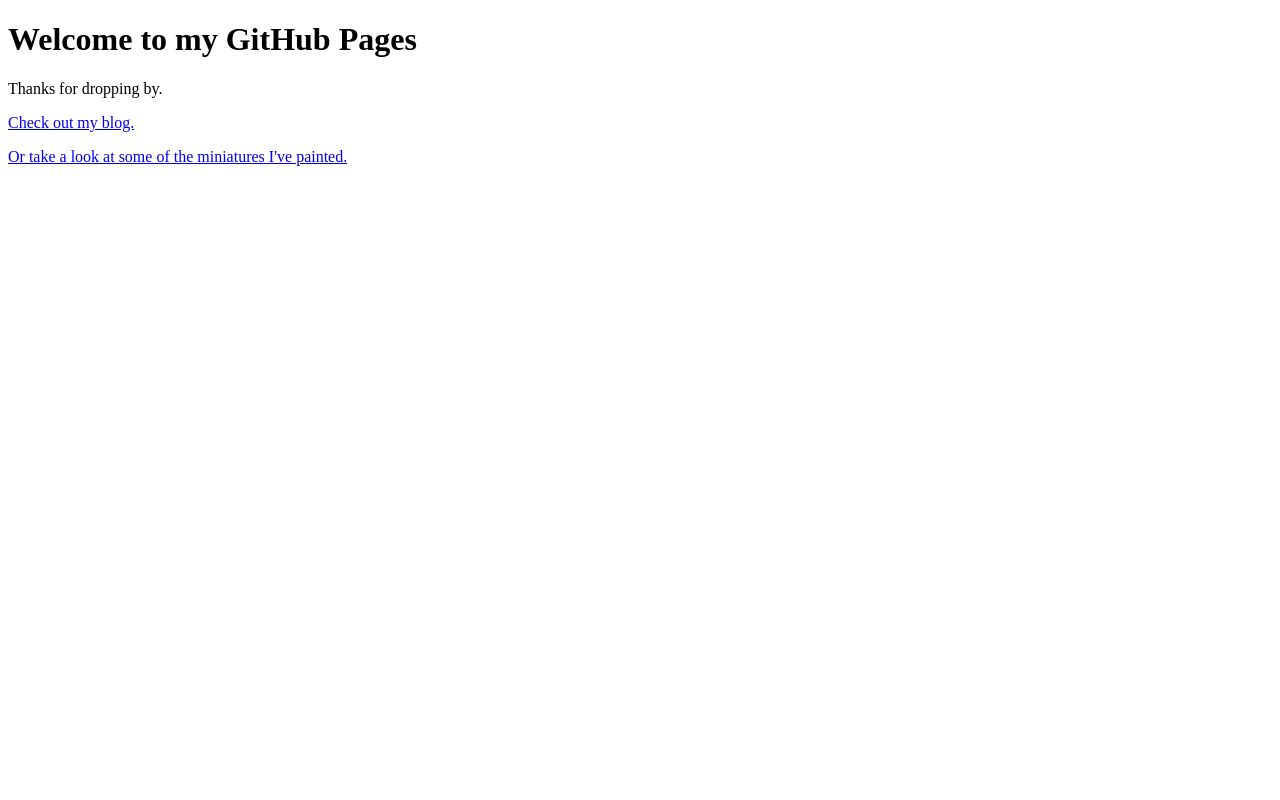
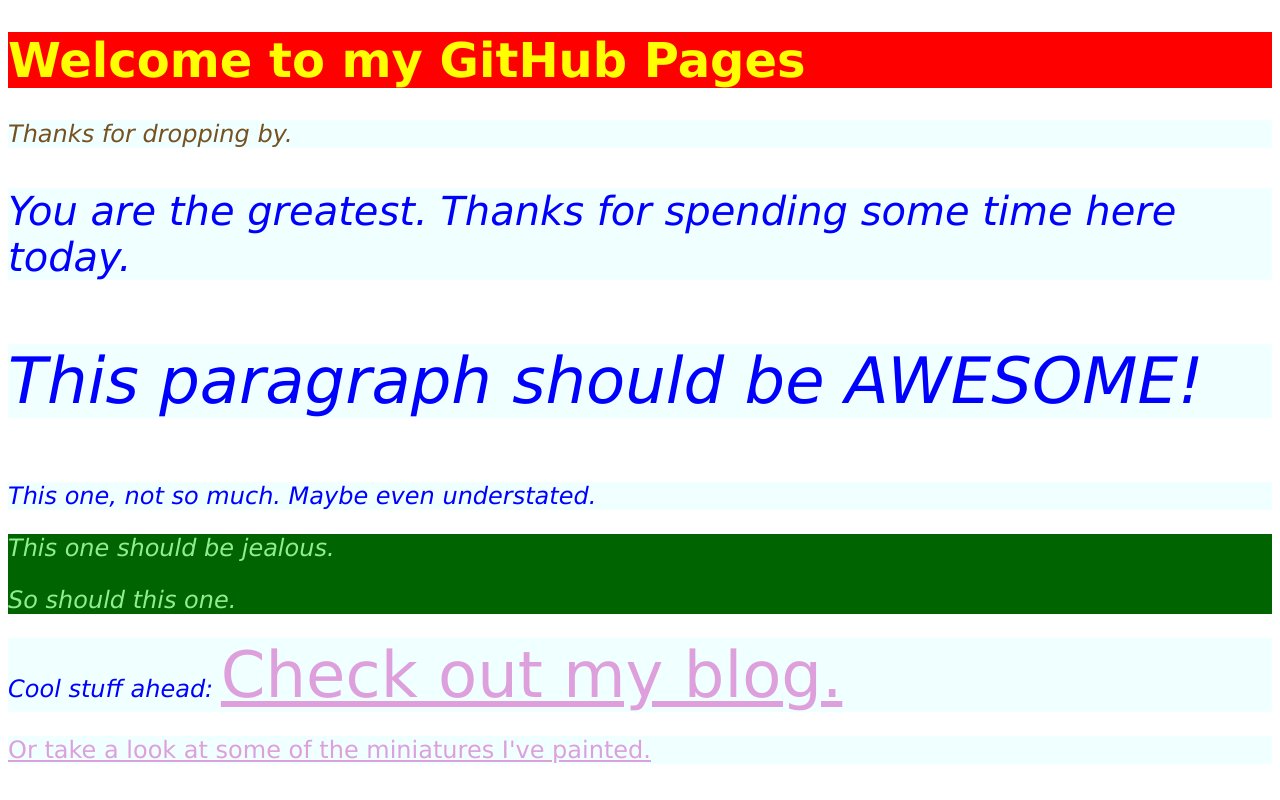
Before and after one commit to simonkingaby/simonkingaby.github.io, a plain HTML site: page index.html in a window 1280 px wide. Drawn offline with Linux system fonts and the light colour scheme.

Commit message:
Checking in after class

```diff
--- /dev/null
+++ b/bio.css
@@ -0,0 +1,3 @@
+p {
+    font-family: Verdana, Geneva, Tahoma, sans-serif;
+}
--- /dev/null
+++ b/index.css
@@ -0,0 +1,44 @@
+h1 {
+    color: yellow;
+    background-color: red;
+    font-family: Verdana, Geneva, Tahoma, sans-serif;
+    font-weight: bold;
+    font-size: 36pt;
+}
+
+p {
+    color: blue;
+    background-color: azure;
+    font-family: 'Lucida Sans', 'Lucida Sans Regular', 'Lucida Grande', 'Lucida Sans Unicode', Geneva, Verdana, sans-serif;
+    font-style: italic;
+    font-size: 18pt;
+}
+
+#P1 {
+    color: rgb(119, 81, 32);
+}
+
+#P2 {
+    font-size: 250%;
+}
+
+a {
+    font-style: normal;
+}
+
+a:visited {
+    color: rgba(95, 255, 47, 0.171);
+}
+
+a:link {
+    color: plum;
+}
+
+.Awesome {
+    font-size: 48pt;
+}
+
+.jealous {
+    color: lightgreen;
+    background-color: darkgreen;
+}
--- a/index.html
+++ b/index.html
@@ -4,13 +4,28 @@
 <head>
     <meta charset="UTF-8" />
     <title>Simon Kingaby</title>
+    <link rel="stylesheet" type="text/css" href="index.css" />
 </head>
 
 <body>
     <h1>Welcome to my GitHub Pages</h1>
-    <p>Thanks for dropping by.</p>
-    <p><a href="https://omwtm.blog">Check out my blog.</a></p>
+
+    <p id="P1">Thanks for dropping by.</p>
+
+    <p id="P2">You are the greatest.  Thanks for spending some time here today.</p>
+
+    <p class="Awesome">This paragraph should be AWESOME!</p>
+
+    <p>This one, not so much.  Maybe even understated.</p>
+
+    <div class="jealous">
+        <p class="jealous">This one should be jealous.</p>
+        <p class="jealous">So should this one.</p>
+    </div>
+
+    <p>Cool stuff ahead:  <a class="Awesome" href="https://omwtm.blog">Check out my blog.</a></p>
     <p><a href="https://skingaby.com">Or take a look at some of the miniatures I've painted.</a></p>
+
 </body>
 
 </html>
```
Also changed, not shown: bio.html (+1 -0 lines).
